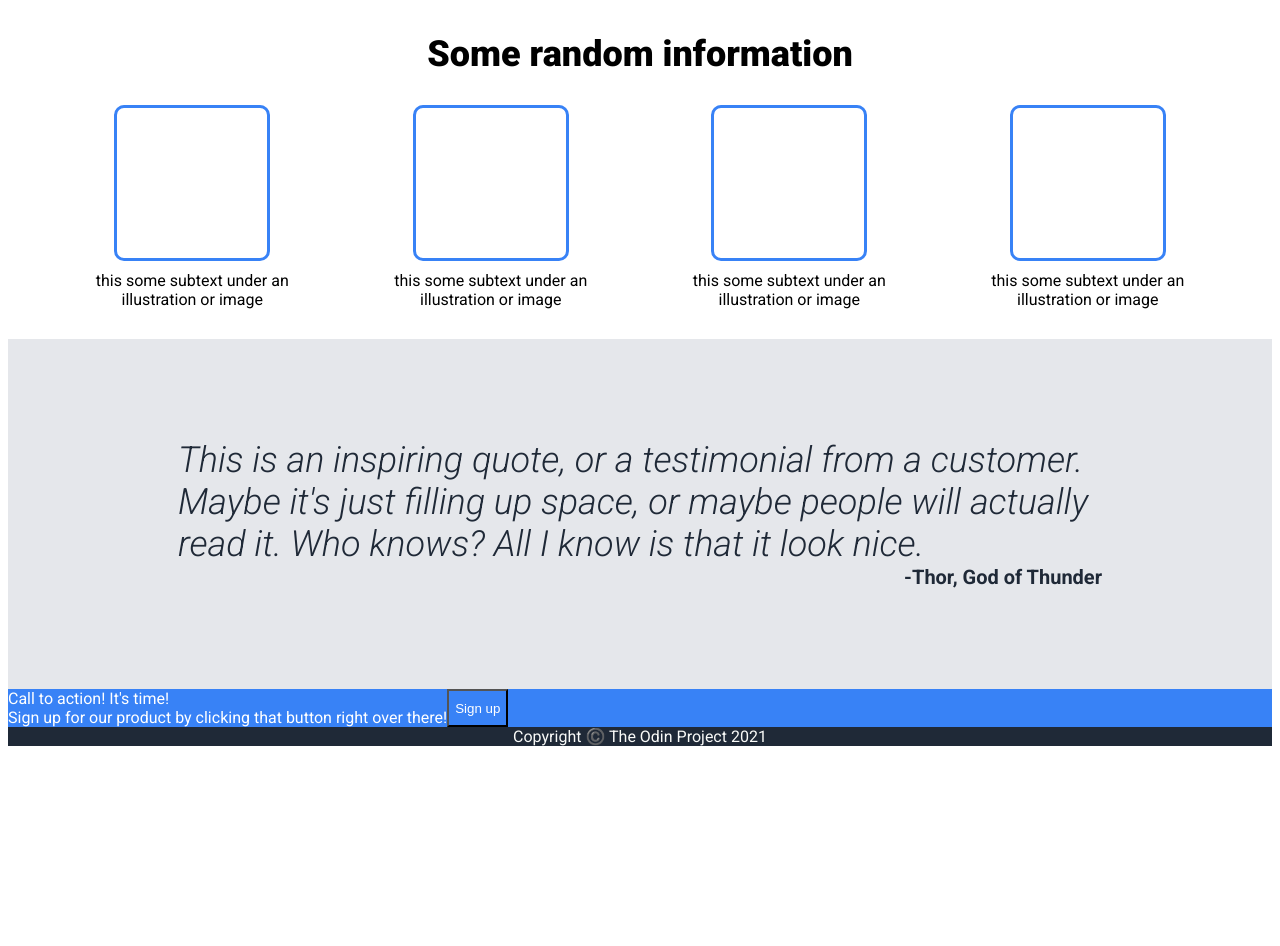
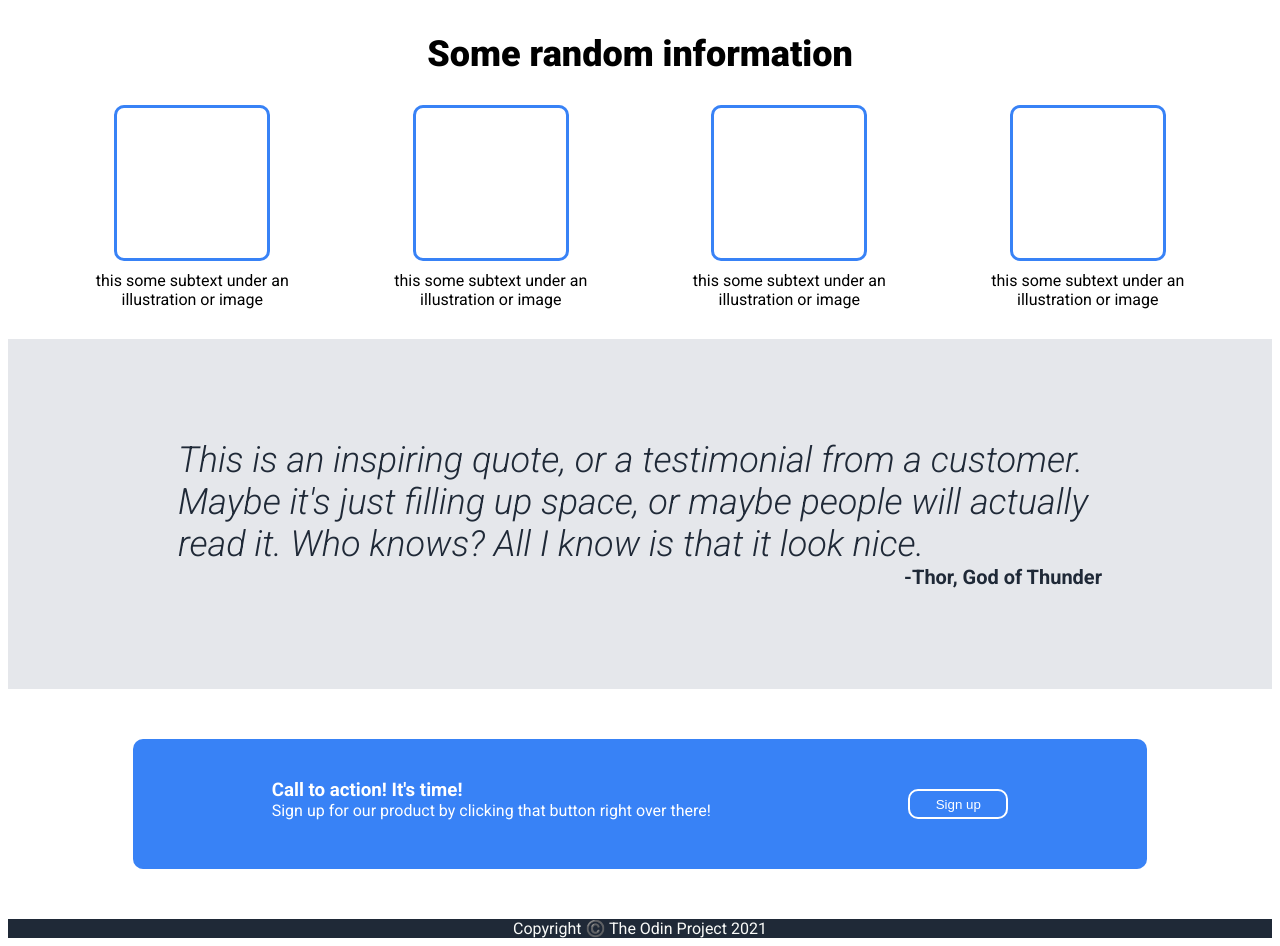
Before and after one commit to rsoo23/odin-landing-page, a plain HTML site: page index.html in a window 1280 px wide. Shown: the part 403-1349 px from the top of the page. Before the commit the page ends 1157 px from the top, so only its background shows below. Drawn offline with Linux system fonts and the light colour scheme.

Commit message:
partially complete call to action section

```diff
--- a/index.html
+++ b/index.html
@@ -53,8 +53,8 @@
       </div>
       <div class="call-to-action-section call-to-action">
         <div class="text">
-          <div class="title">Call to action! It's time!</div>
-          <div class="subtext">Sign up for our product by clicking that button right over there!</div>
+          <h3 class="title">Call to action! It's time!</h3>
+          <p class="subtext">Sign up for our product by clicking that button right over there!</p>
         </div>
         <button class="sign-up-button call-to-action">Sign up</button>
       </div>
--- a/styles.css
+++ b/styles.css
@@ -39,8 +39,9 @@ body {
 
 }
 
-.introduction > .content > .sign-up-button {
-  padding: 15px;
+.sign-up-button {
+  width: 100px;
+  height: 30px;
   margin: 10px 0px;
   border-radius: 10px;
   border: none;
@@ -119,6 +120,19 @@ body {
 .call-to-action-section {
   color: #fff;
   display: flex;
+  justify-content: space-around;
+
+  margin: 50px 125px;
+  padding: 40px;
+  border-radius: 10px;
+}
+
+.call-to-action-section > .sign-up-button {
+  border: 2px white solid;
+}
+
+.call-to-action-section > .text > .subtext {
+  margin: 0;
 }
 
 .introduction > .subtext {
@@ -131,6 +145,10 @@ body {
 
 .call-to-action {
   background-color: #3882f6;
+}
+
+.call-to-action-section > .text > .title {
+  margin: 0;
 }
 
 .footer {
```
